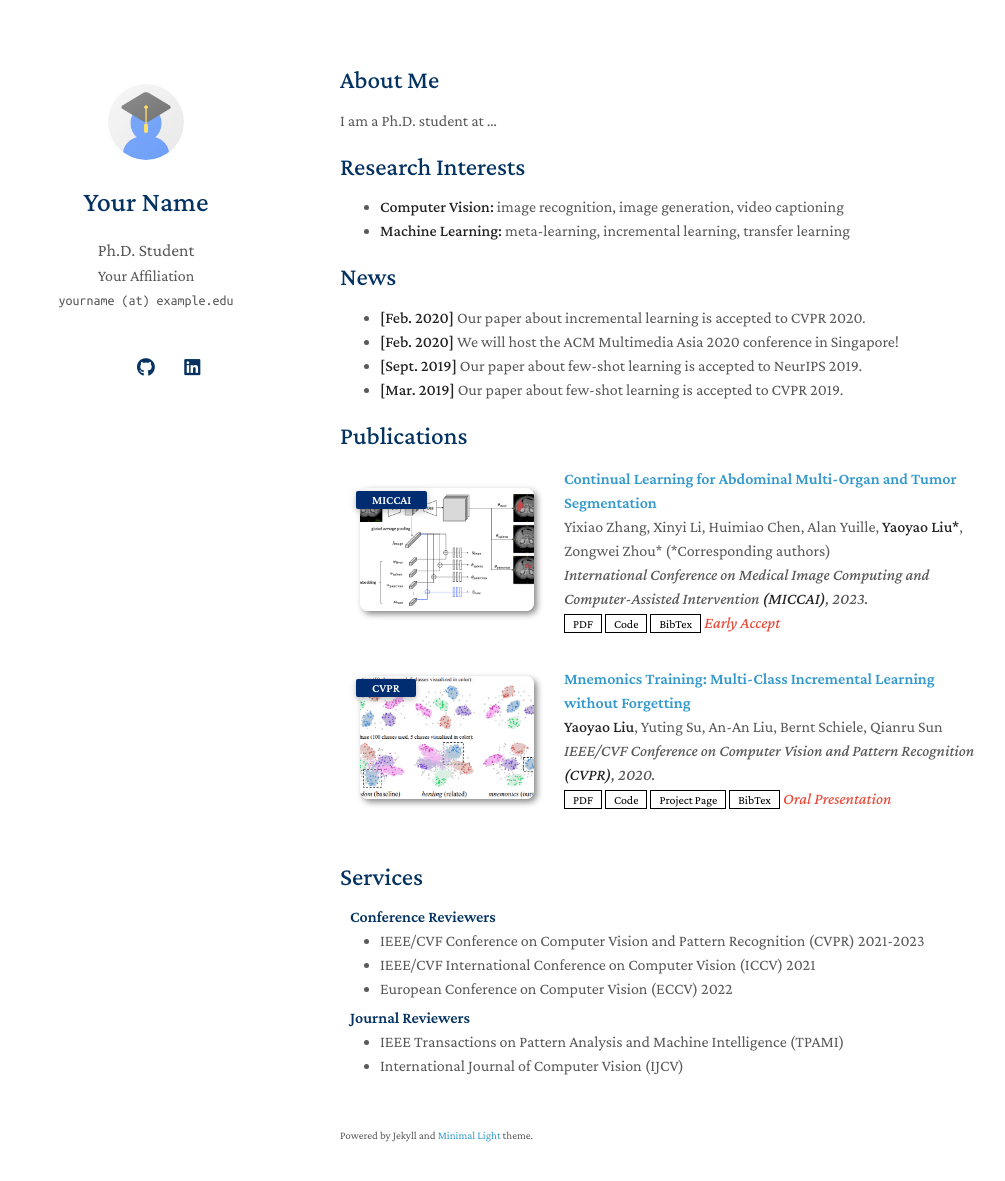
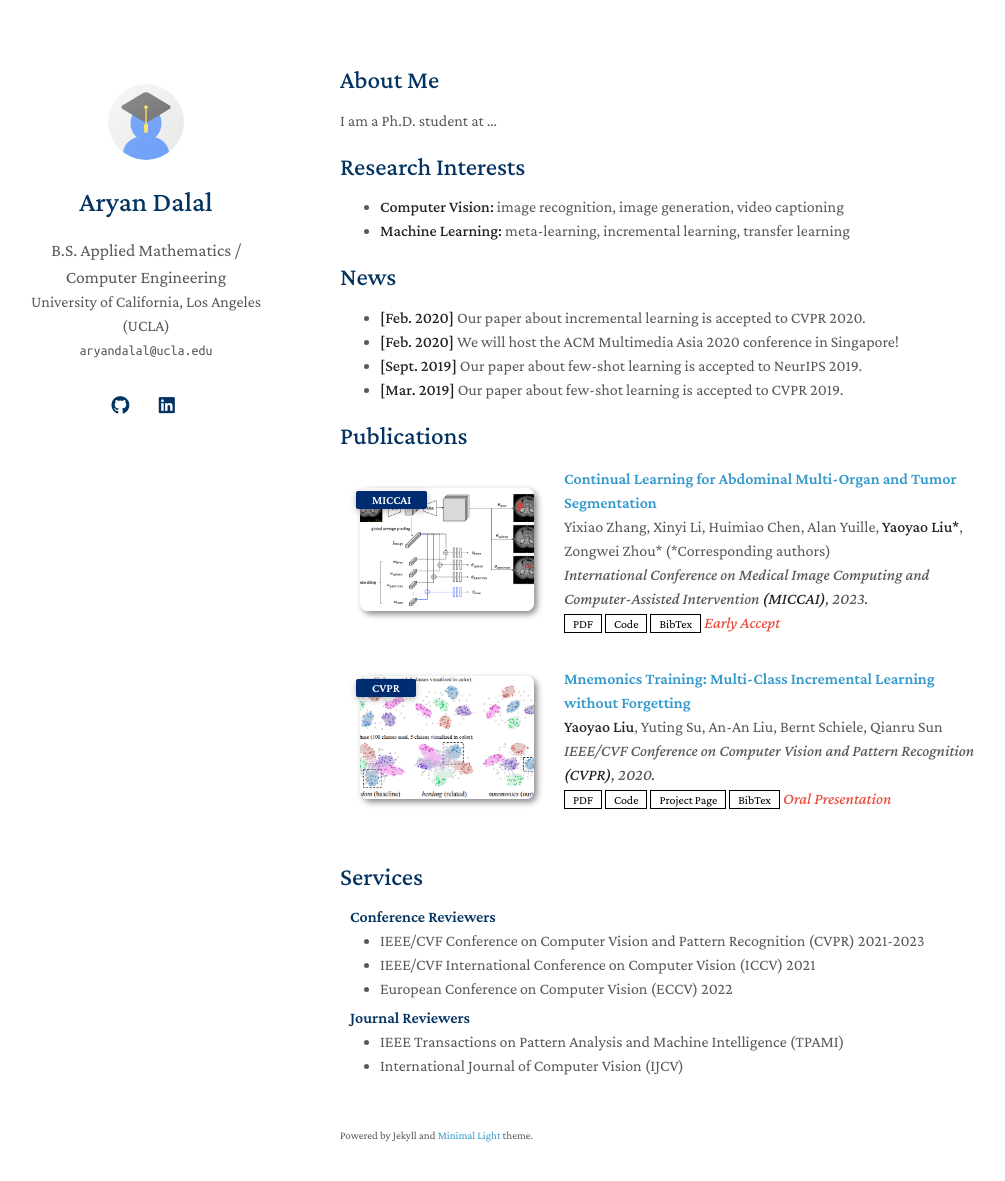
Before and after one commit to DalalAryan/dalalaryan.github.io, a Jekyll site: the page built from index.md, in a window 1280 px wide and 1216 px high. Shown: the top 1181 px of the window, without its empty margins (130-1135 px from the left). Built offline with Jekyll 4.4.1, drawn with Linux system fonts in a browser that asks for light colours; a style sheet for code colours, icons or effects is not loaded; our own code applies the rules of GitHub Pages for plain Markdown files.

Commit message:
Update personal information in _config.yml

```diff
--- a/_config.yml
+++ b/_config.yml
@@ -1,22 +1,22 @@
 # Basic Information
-title: Your Name
-position: Ph.D. Student
-affiliation: Your Affiliation
-email: yourname (at) example.edu
+title: Aryan Dalal
+position: B.S. Applied Mathematics / Computer Engineering
+affiliation: University of California, Los Angeles (UCLA)
+email: aryandalal@ucla.edu
 
 # Search Engine Optimization (SEO)
 # The following information is used to improve the website traffic from search engines, e.g., Google.
-keywords: minimal light
-description: The Minimal Light is a simple and elegant jekyll theme for academic personal homepage.
-canonical: https://minimal-light-theme.yliu.me/
+keywords: Aryan Dalal UCLA Mathematics Computer Science
+description: Aryan Dalal UCLA Academic Homepage.
+canonical: https://dalalaryan.github.io/
 
 # Links
 # If you don't need one of them, you may delete the corresponding line.
-google_scholar: https://scholar.google.com/
-cv_link: assets/files/curriculum_vitae.pdf
-github_link: https://github.com/
-linkedin: https://www.linkedin.com/
-twitter: https://twitter.com/
+# google_scholar: https://scholar.google.com/
+# cv_link: assets/files/curriculum_vitae.pdf
+github_link: https://github.com/DalalAryan
+linkedin: https://www.linkedin.com/in/dalalaryan
+# twitter: https://twitter.com/
 
 # Images (e.g., your profile picture and your website's favicon)
 # "favicon" and "favicon_dark" are used for the light and dark modes, respectively.
```
